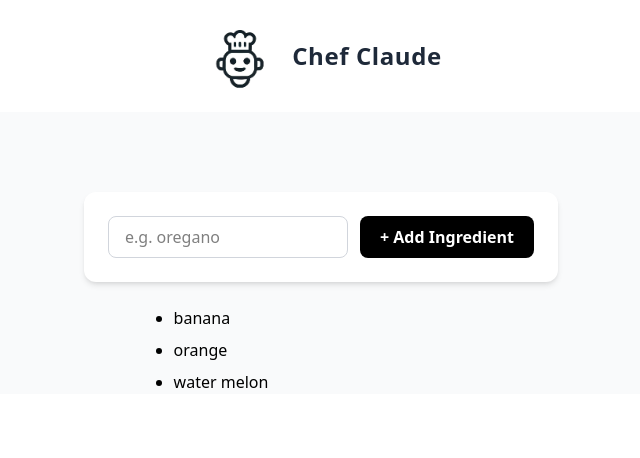
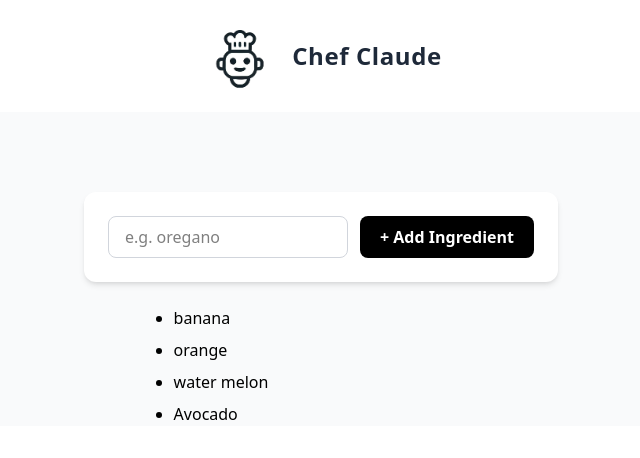
Before and after one commit to elyse-iradukunda/Chef-Claude, a React (Vite) app: page / in a window 1280 px wide. Shown: the top 458 px of the page, without its empty margins (319-959 px from the left). Built offline with nearby package versions, Linux system fonts and the light colour scheme.

Commit message:
here is all about presentation of today

```diff
--- a/src/components/Main.jsx
+++ b/src/components/Main.jsx
@@ -1,15 +1,13 @@
 import { useState } from "react";
 
 export default function Main() {
-  const [items, setItems] = useState(["banana", "orange", "water melon"]);
+  const [items, setItems] = useState(["banana", "orange", "water melon","Avocado"]);
   const [inputValue, setInputValue] = useState("");
 
-  function handleSubmit(event) {
-    event.preventDefault();
-    if (inputValue.trim() !== "") {
-      setItems([...items, inputValue]);
-      setInputValue("");
-    }
+  function handleSubmit(e) {
+    e.preventDefault();
+    setItems([...items, inputValue]);
+    setInputValue("");
   }
 
   return (
```
